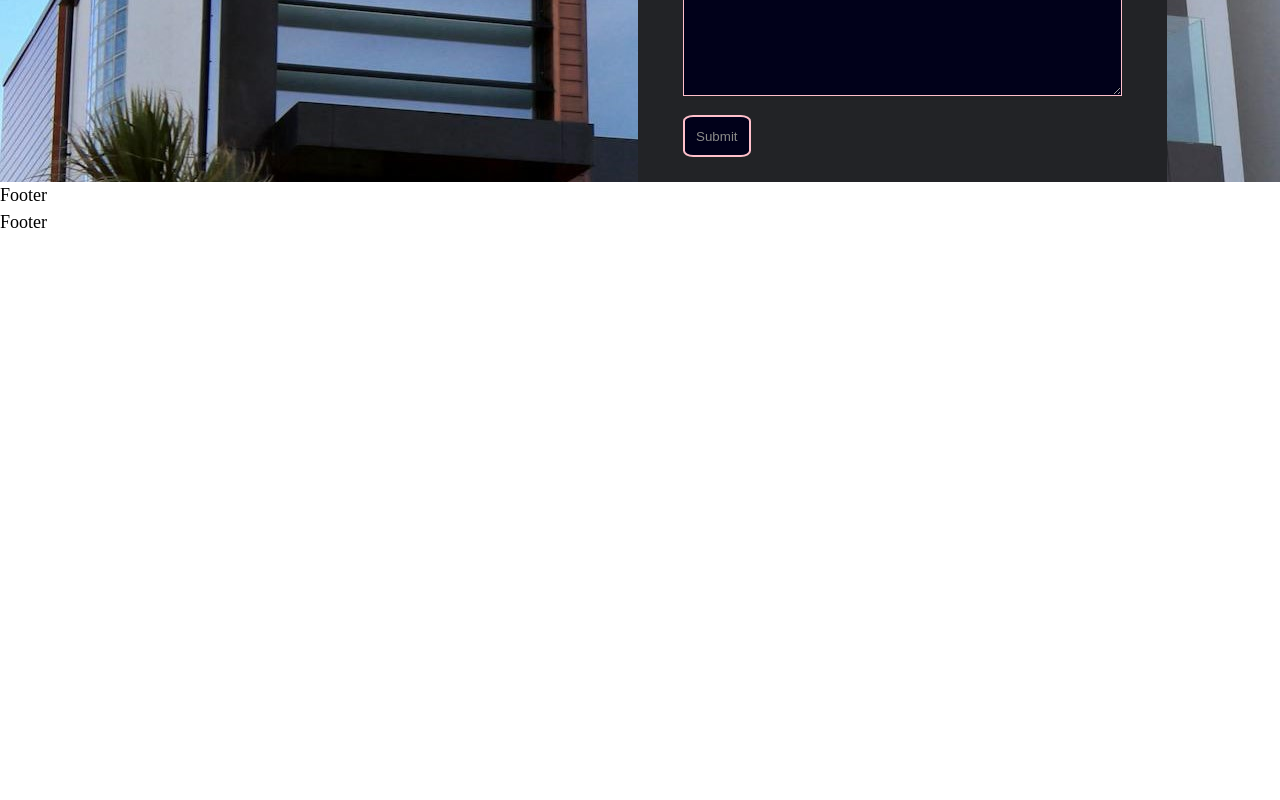
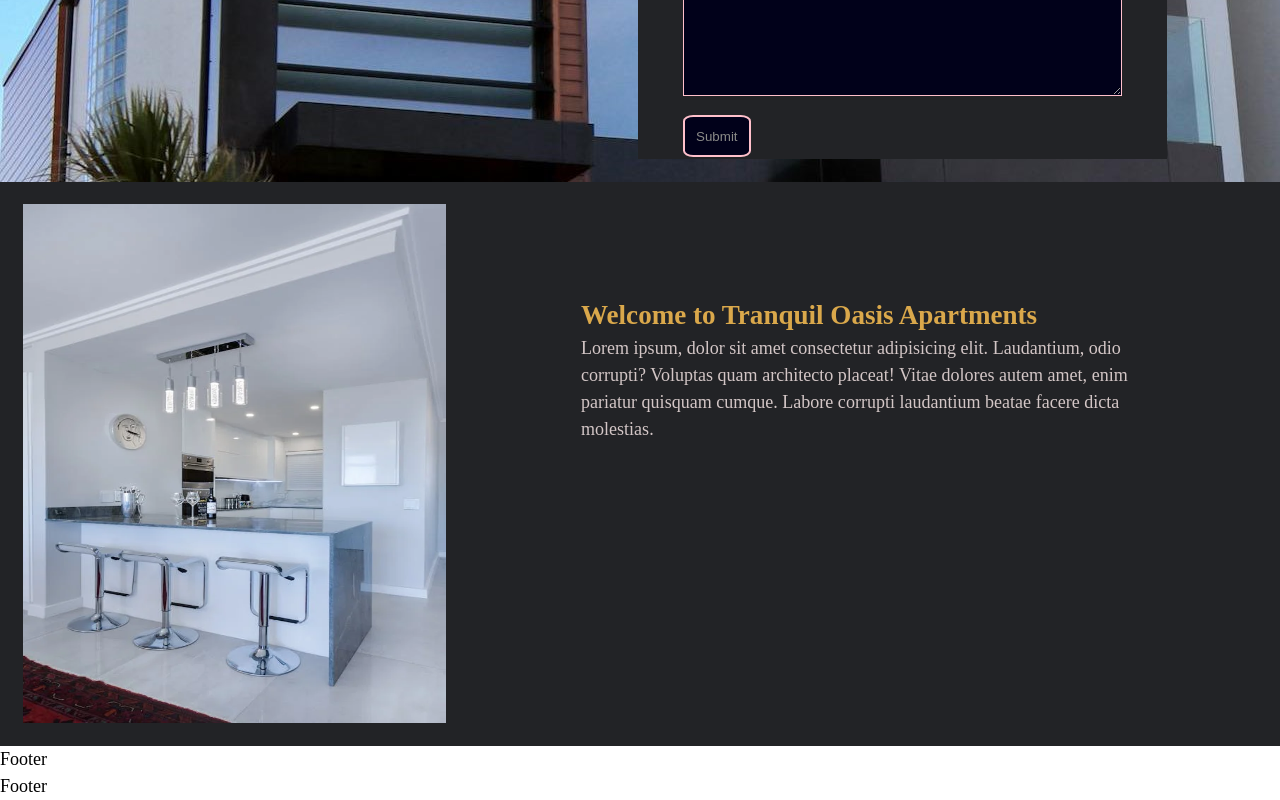
Before and after one commit to Viniek/Tranquil-Oasis-Apartments-1, a React (Vite) app: page /Home in a window 1280 px wide. Shown: the part 655-1455 px from the top of the page. Before the commit the page ends 891 px from the top, so only its background shows below. Built offline with nearby package versions, Linux system fonts and the light colour scheme.

Commit message:
welcome section

```diff
--- a/src/pages/home/Hero.css
+++ b/src/pages/home/Hero.css
@@ -20,7 +20,7 @@
     background-color:#222326;
     margin-top: 10rem;
     padding:4rem;
-
+    margin-bottom: 2rem;
 }
 .schedule_a_visit h2{
     color:white;
--- a/src/pages/home/Hero.jsx
+++ b/src/pages/home/Hero.jsx
@@ -12,7 +12,7 @@ function Hero() {
     <p className='formhero'><i>Indulge in Daily Elegance</i><br/><b>Find Your Ideal Living Space</b></p>
 
 
-<div className='schedule_a_visit'>
+<section className='schedule_a_visit'>
 <h2>Schedule a Visit</h2>
   <form>
     <div className='firstname'>
@@ -35,7 +35,7 @@ function Hero() {
     </div>
     <button type='submit'>Submit </button>
   </form>
-</div>
+</section>
     </div>
     </div>
   )
--- a/src/pages/home/Home.jsx
+++ b/src/pages/home/Home.jsx
@@ -1,9 +1,13 @@
 import Hero from "./Hero"
 import './Hero.css'
+import Welcome from "./Welcome"
 
 
 export default function Home() {
   return (
+    <>
     <Hero/>
+    <Welcome/>
+  </>
   )
 }
--- /dev/null
+++ b/src/pages/home/Welcome.css
@@ -0,0 +1,21 @@
+.welcome{
+    display:flex;
+    flex-direction: row;
+    justify-content: space-around;
+    background-color: #222326;
+    color:rgb(211, 198, 198);
+
+}
+.welcome img{
+   height:50rem;
+   width:100%;
+   padding: 2rem;
+
+}
+.welcome_paragraph{
+    padding:10rem;
+}
+.welcome_paragraph h2{
+    color:rgb(218, 168, 75);
+
+}
--- /dev/null
+++ b/src/pages/home/Welcome.jsx
@@ -0,0 +1,22 @@
+import React from 'react'
+import './Welcome.css'
+import welcome_image from '../../assets/home_image.webp'
+
+function Welcome() {
+  return (
+    <div className='welcome'>
+        <img src={welcome_image}/>
+        <p className='welcome_paragraph'>
+            <h2>Welcome to Tranquil Oasis Apartments</h2>
+            <p>
+            Lorem ipsum, dolor sit amet consectetur adipisicing elit. Laudantium, odio corrupti?
+            Voluptas quam architecto placeat! Vitae dolores autem amet, enim pariatur quisquam cumque.
+            Labore corrupti laudantium beatae facere dicta molestias.
+
+            </p>
+        </p>
+    </div>
+  )
+}
+
+export default Welcome
```
